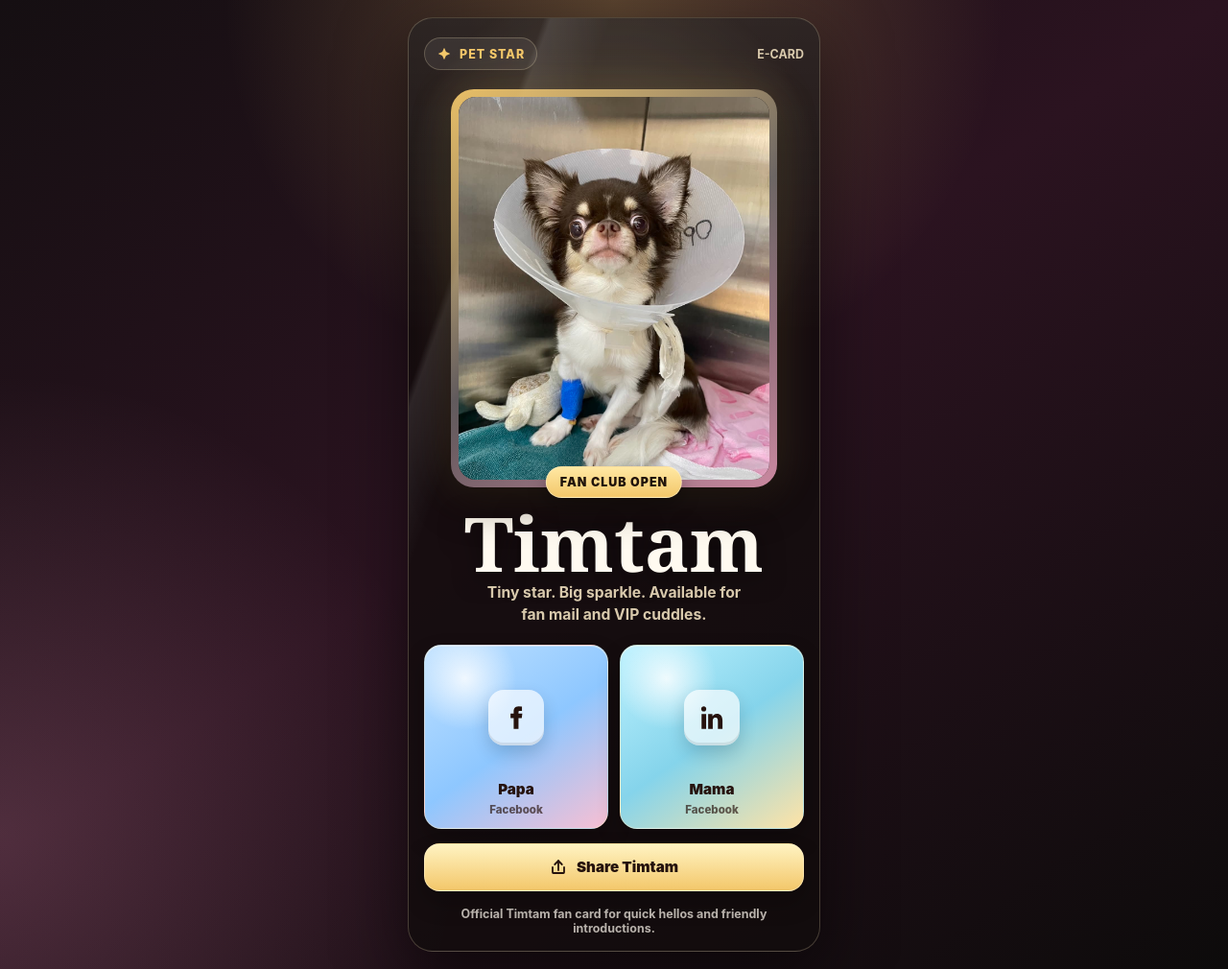
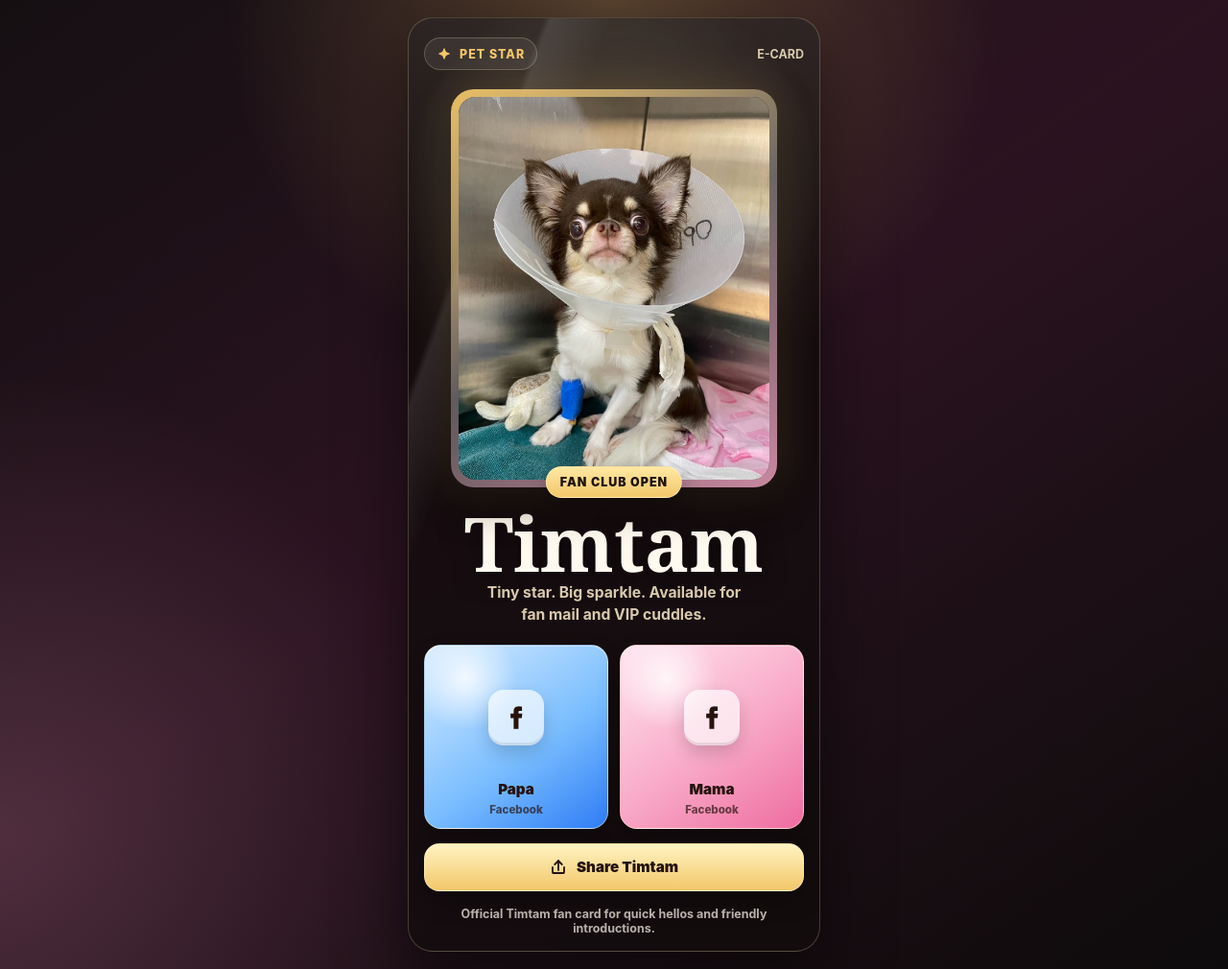
Before and after one commit to porntheptre-ionos/Timtam, a website: page index.html in a window 1280 px wide. Shown: the whole page at 96% size. Drawn offline with Linux system fonts and the light colour scheme.

Commit message:
Update Papa and Mama tile colors

```diff
--- a/index.html
+++ b/index.html
@@ -292,13 +292,13 @@
     .social.facebook {
       background:
         radial-gradient(circle at 22% 18%, rgba(255, 255, 255, 0.82), transparent 25%),
-        linear-gradient(145deg, #bfe1ff 0%, #8ec7ff 52%, #f8bfd3 100%);
+        linear-gradient(145deg, #d7ecff 0%, #79bdff 58%, #2f7df5 100%);
     }
 
     .social.mama {
       background:
         radial-gradient(circle at 25% 18%, rgba(255, 255, 255, 0.82), transparent 25%),
-        linear-gradient(145deg, #bdf2ff 0%, #85d4eb 50%, #ffe3a6 100%);
+        linear-gradient(145deg, #ffe4ef 0%, #f8a8c6 55%, #ee6da0 100%);
     }
 
     .share-card {
@@ -413,7 +413,7 @@
         <a class="social mama" href="https://www.facebook.com/tle.title.161" target="_blank" rel="noopener noreferrer" aria-label="Contact Timtam's Mama on Facebook">
           <span class="social-icon">
             <svg viewBox="0 0 24 24" aria-hidden="true">
-              <path d="M6.9 8.7H2.8V22h4.1V8.7ZM4.8 2C3.5 2 2.5 3 2.5 4.2c0 1.3 1 2.3 2.3 2.3S7 5.5 7 4.2C7 3 6 2 4.8 2Zm16.7 12.4c0-3.6-1.9-5.9-5-5.9-2.3 0-3.3 1.3-3.9 2.2h-.1v-2H8.7V22h4.1v-6.6c0-1.8.3-3.5 2.5-3.5 2.1 0 2.1 2 2.1 3.6V22h4.1v-7.6Z"/>
+              <path d="M14.1 8.3V6.8c0-.7.5-.9.9-.9h2.2V2.1L14.1 2c-3.5 0-4.3 2.6-4.3 4.3v2H7v4.1h2.8V22h4.3v-9.6H17l.5-4.1h-3.4Z"/>
             </svg>
           </span>
           <span class="social-name">Mama</span>
```
